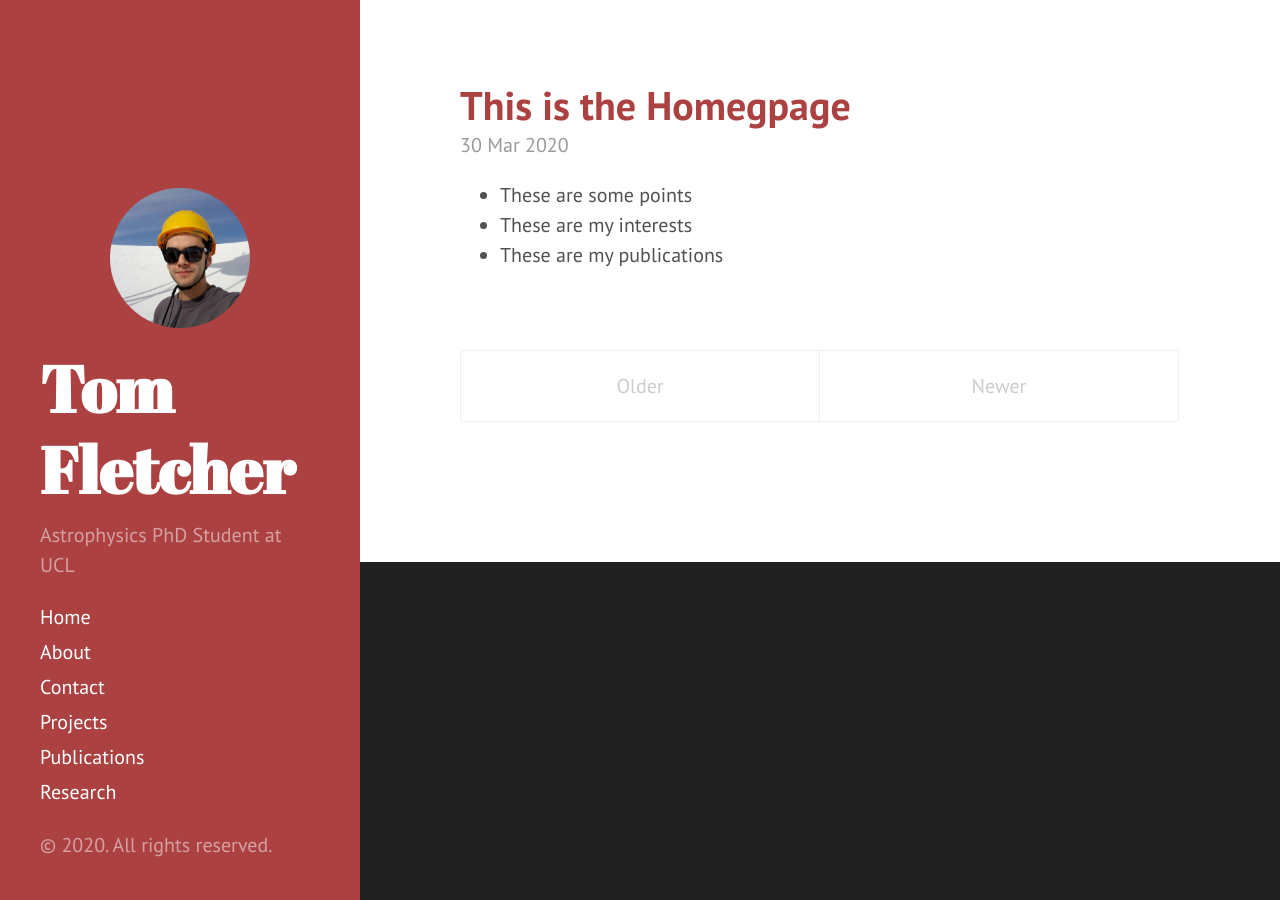
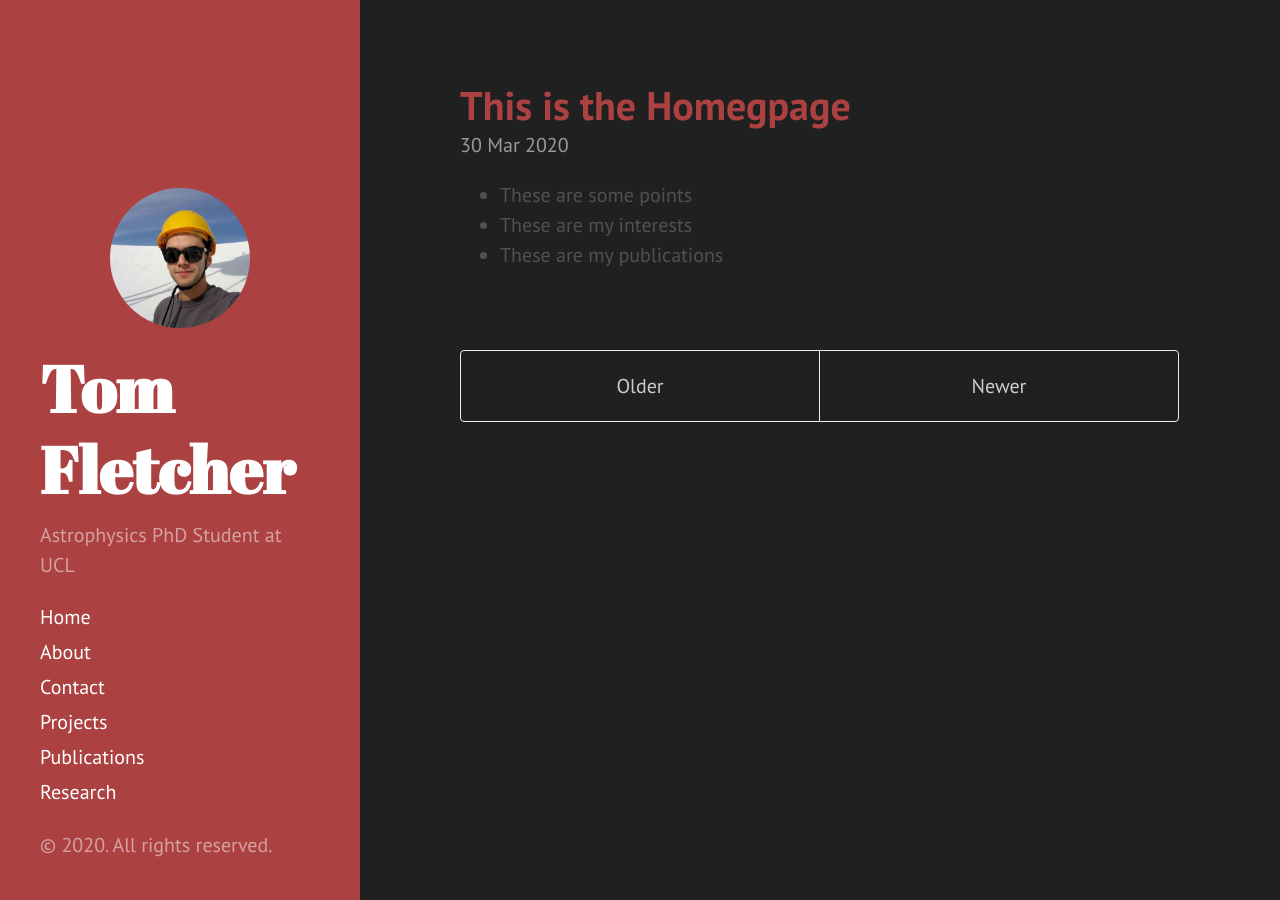
Before and after one commit to tomjf/tomjf.github.io, a Jekyll site: the page built from index.html, in a window 1280 px wide. Built offline with Jekyll 4.4.1, drawn with Linux system fonts in a browser that asks for light colours; nearby versions of some CDN libraries; the list of posts is cut into pages by our own code.

Commit message:
background colour for margins

```diff
--- a/public/css/poole.css
+++ b/public/css/poole.css
@@ -60,7 +60,7 @@ html {
 
 body {
   color: #515151;
-  background-color: #fff;
+  background-color: #202020;
   -webkit-text-size-adjust: 100%;
       -ms-text-size-adjust: 100%;
 }
```
Also changed, not shown: 2 other files.
